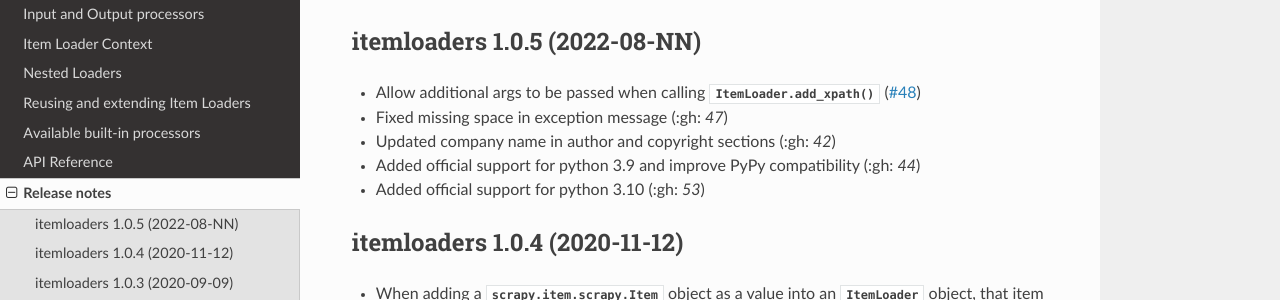
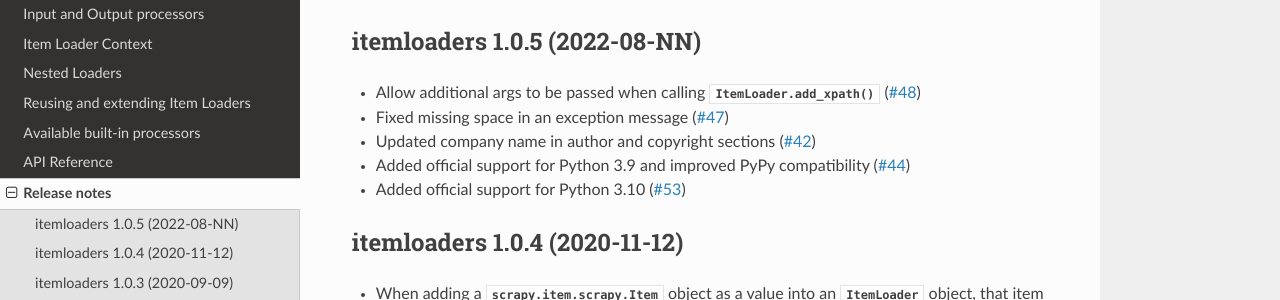
Before and after one commit to scrapy/itemloaders, a Sphinx documentation site: the page built from docs/release-notes.rst, in a window 1280 px wide and 1362 px high. Shown: the part 135-435 px from the top of the window. Built offline with Sphinx 7.4.7 and the Read the Docs theme 2.0.0, drawn with Linux system fonts in a browser that asks for light colours.

Commit message:
Update docs/release-notes.rst
Co-authored-by: Adrián Chaves <adrian@chaves.io>

```diff
--- a/docs/release-notes.rst
+++ b/docs/release-notes.rst
@@ -12,13 +12,13 @@
 
 -  Allow additional args to be passed when calling :meth:`ItemLoader.add_xpath` (:gh:`48`)
 
--  Fixed missing space in exception message (:gh: `47`)
+-  Fixed missing space in an exception message (:gh:`47`)
 
--  Updated company name in author and copyright sections (:gh: `42`)
+-  Updated company name in author and copyright sections (:gh:`42`)
 
--  Added official support for python 3.9 and improve PyPy compatibility (:gh: `44`)
+-  Added official support for Python 3.9 and improved PyPy compatibility (:gh:`44`)
 
--  Added official support for python 3.10 (:gh: `53`)
+-  Added official support for Python 3.10 (:gh:`53`)
 
 .. _release-1.0.4:
 
```
